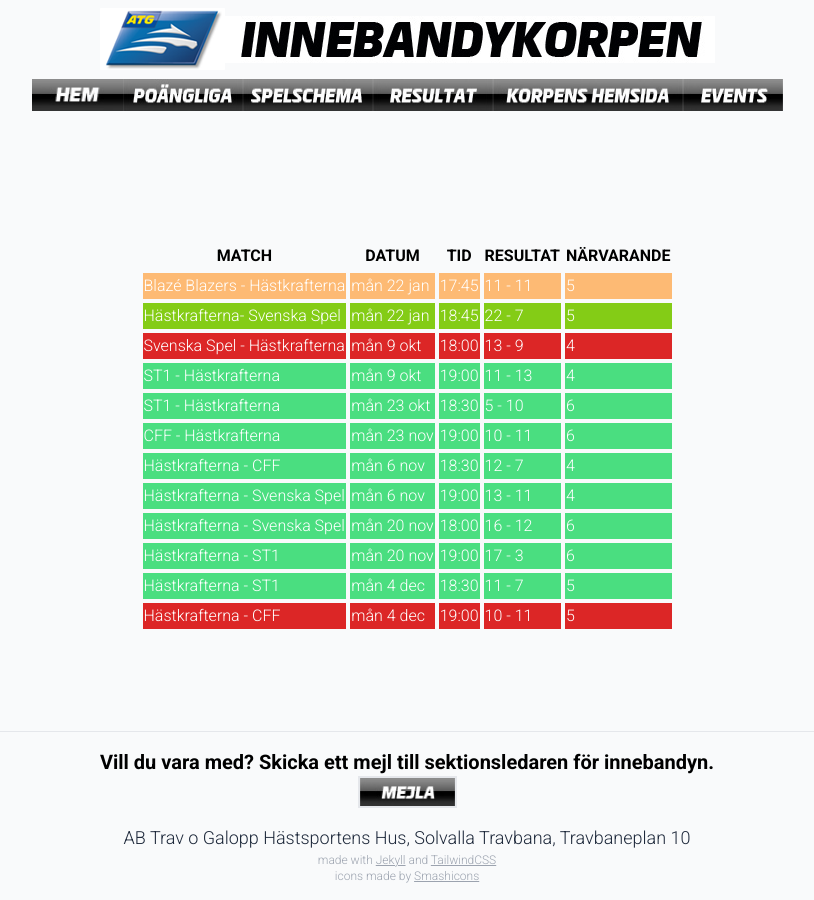
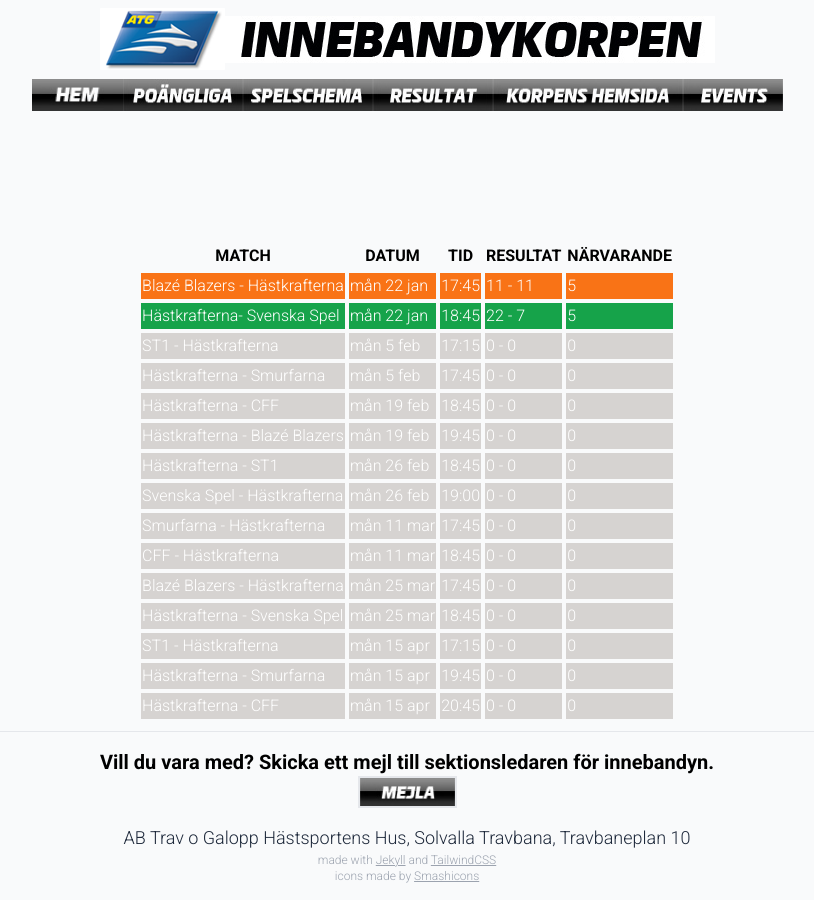
Before and after one commit to andreashogvall/andreashogvall.github.io, a Jekyll site: the page built from resultat.html, in a window 1280 px wide. Shown: the whole page, without its empty margins (233-1047 px from the left). Built offline with Jekyll 4.4.1, drawn with Linux system fonts in a browser that asks for light colours; nearby versions of some CDN libraries.

Commit message:
Add files via upload

```diff
--- a/resultat.html
+++ b/resultat.html
@@ -16,89 +16,110 @@
   </tr>
 </thead>
 <tbody>
-  <tr class="bg-orange-300 text-white border-2 border-slate-200">
+  <tr class="bg-orange-500 text-white border-2 border-slate-200">
     <td>Blazé Blazers - Hästkrafterna</td>
     <td>mån 22 jan</td>
     <td>17:45</td>
     <td>11 - 11</td>
     <td>5</td>
   </tr>
-  <tr class="bg-lime-500 text-white border-2 border-slate-200">
+  <tr class="bg-green-600 text-white border-2 border-slate-200">
     <td>Hästkrafterna- Svenska Spel</td>
     <td>mån 22 jan</td>
     <td>18:45</td>
     <td>22 - 7</td>
     <td>5</td>
   </tr>
-  <tr class="bg-red-600 text-white border-2 border-slate-200">
+  <tr class="bg-stone-300 text-white border-2 border-slate-200">
+    <td>ST1 - Hästkrafterna</td>
+    <td>mån 5 feb</td>
+    <td>17:15</td>
+    <td>0 - 0</td>
+    <td>0</td>
+  </tr>
+  <tr class="bg-stone-300 text-white border-2 border-slate-200">
+    <td>Hästkrafterna - Smurfarna</td>
+    <td>mån 5 feb</td>
+    <td>17:45</td>
+    <td>0 - 0</td>
+    <td>0</td>
+  </tr>
+  <tr class="bg-stone-300 text-white border-2 border-slate-200">
+    <td>Hästkrafterna - CFF</td>
+    <td>mån 19 feb</td>
+    <td>18:45</td>
+    <td>0 - 0</td>
+    <td>0</td>
+  </tr>
+  <tr class="bg-stone-300 text-white border-2 border-slate-200">
+    <td>Hästkrafterna - Blazé Blazers</td>
+    <td>mån 19 feb</td>
+    <td>19:45</td>
+    <td>0 - 0</td>
+    <td>0</td>
+  </tr>
+  <tr class="bg-stone-300 text-white border-2 border-slate-200">
+    <td>Hästkrafterna - ST1</td>
+    <td>mån 26 feb</td>
+    <td>18:45</td>
+    <td>0 - 0</td>
+    <td>0</td>
+  </tr>
+  <tr class="bg-stone-300 text-white border-2 border-slate-200">
     <td>Svenska Spel - Hästkrafterna</td>
-    <td>mån 9 okt</td>
-    <td>18:00</td>
-    <td>13 - 9</td>
-    <td>4</td>
+    <td>mån 26 feb</td>
+    <td>19:00</td>
+    <td>0 - 0</td>
+    <td>0</td>
   </tr>
-  <tr class="bg-green-400 text-white border-2 border-slate-200">
+  <tr class="bg-stone-300 text-white border-2 border-slate-200">
+    <td>Smurfarna - Hästkrafterna</td>
+    <td>mån 11 mar</td>
+    <td>17:45</td>
+    <td>0 - 0</td>
+    <td>0</td>
+  </tr>
+  <tr class="bg-stone-300 text-white border-2 border-slate-200">
+    <td>CFF - Hästkrafterna</td>
+    <td>mån 11 mar</td>
+    <td>18:45</td>
+    <td>0 - 0</td>
+    <td>0</td>
+  </tr>
+  <tr class="bg-stone-300 text-white border-2 border-slate-200">
+    <td>Blazé Blazers - Hästkrafterna</td>
+    <td>mån 25 mar</td>
+    <td>17:45</td>
+    <td>0 - 0</td>
+    <td>0</td>
+  </tr>
+  <tr class="bg-stone-300 text-white border-2 border-slate-200">
+    <td>Hästkrafterna - Svenska Spel</td>
+    <td>mån 25 mar</td>
+    <td>18:45</td>
+    <td>0 - 0</td>
+    <td>0</td>
+  </tr>
+  <tr class="bg-stone-300 text-white border-2 border-slate-200">
     <td>ST1 - Hästkrafterna</td>
-    <td>mån 9 okt</td>
-    <td>19:00</td>
-    <td>11 - 13</td>
-    <td>4</td>
+    <td>mån 15 apr</td>
+    <td>17:15</td>
+    <td>0 - 0</td>
+    <td>0</td>
   </tr>
-  <tr class="bg-green-400 text-white border-2 border-slate-20">
-    <td>ST1 - Hästkrafterna</td>
-    <td>mån 23 okt</td>
-    <td>18:30</td>
-    <td>5 - 10</td>
-    <td>6</td>
+  <tr class="bg-stone-300 text-white border-2 border-slate-200">
+    <td>Hästkrafterna - Smurfarna</td>
+    <td>mån 15 apr</td>
+    <td>19:45</td>
+    <td>0 - 0</td>
+    <td>0</td>
   </tr>
-  <tr class="bg-green-400 text-white border-2 border-slate-20">
-    <td>CFF - Hästkrafterna</td>
-    <td>mån 23 nov</td>
-    <td>19:00</td>
-    <td>10 - 11</td>
-    <td>6</td>
-  </tr>
-  <tr class="bg-green-400 text-white border-2 border-slate-20">
+  <tr class="bg-stone-300 text-white border-2 border-slate-200">
     <td>Hästkrafterna - CFF</td>
-    <td>mån 6 nov</td>
-    <td>18:30</td>
-    <td>12 - 7</td>
-    <td>4</td>
-  </tr>
-  <tr class="bg-green-400 text-white border-2 border-slate-20">
-    <td>Hästkrafterna - Svenska Spel</td>
-    <td>mån 6 nov</td>
-    <td>19:00</td>
-    <td>13 - 11</td>
-    <td>4</td>
-  </tr>
-  <tr class="bg-green-400 text-white border-2 border-slate-20">
-    <td>Hästkrafterna - Svenska Spel</td>
-    <td>mån 20 nov</td>
-    <td>18:00</td>
-    <td>16 - 12</td>
-    <td>6</td>
-  </tr>
-  <tr class="bg-green-400 text-white border-2 border-slate-20">
-    <td>Hästkrafterna - ST1</td>
-    <td>mån 20 nov</td>
-    <td>19:00</td>
-    <td>17 - 3</td>
-    <td>6</td>
-  </tr>
-  <tr class="bg-green-400 text-white border-2 border-slate-20">
-    <td>Hästkrafterna - ST1</td>
-    <td>mån 4 dec</td>
-    <td>18:30</td>
-    <td>11 - 7</td>
-    <td>5</td>
-  </tr>
-  <tr class="bg-red-600 text-white border-2 border-slate-200">
-    <td>Hästkrafterna - CFF</td>
-    <td>mån 4 dec</td>
-    <td>19:00</td>
-    <td>10 - 11</td>
-    <td>5</td>
+    <td>mån 15 apr</td>
+    <td>20:45</td>
+    <td>0 - 0</td>
+    <td>0</td>
   </tr>
 
   </tr>
```
